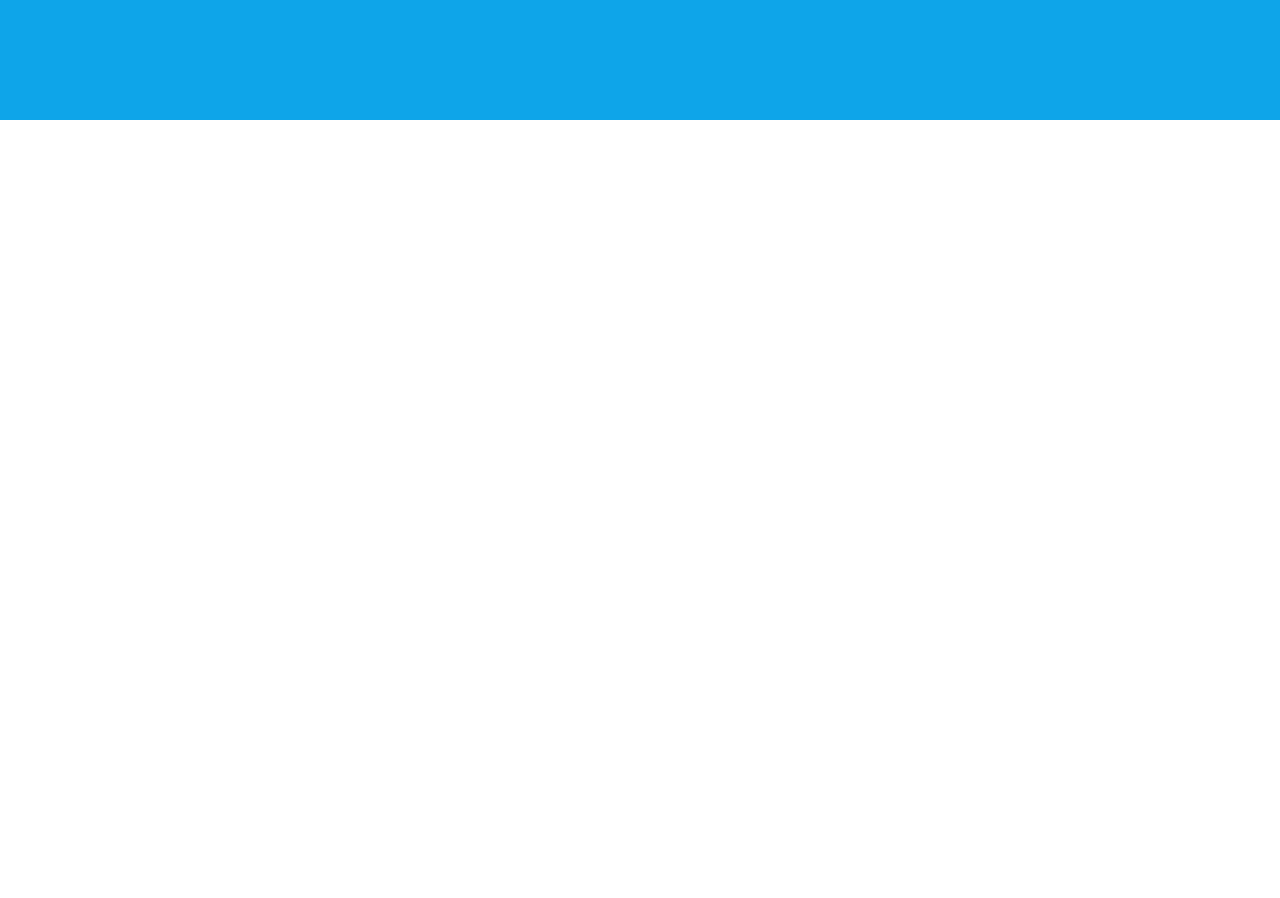
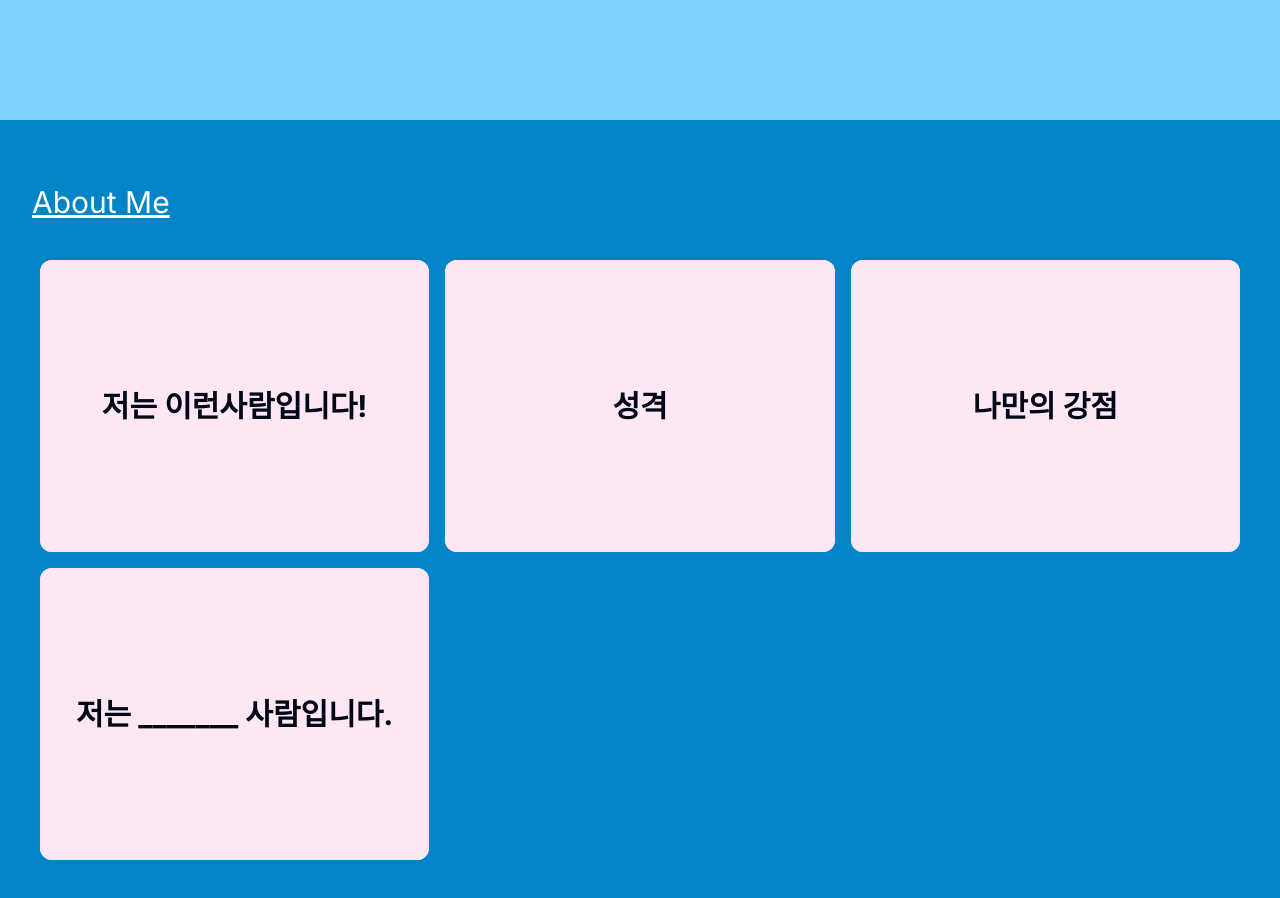
Before and after one commit to cyd5538/portfolio, a Next.js app: page / in a window 1280 px wide. Shown: the part 680-1578 px from the top of the page. Before the commit the page ends 800 px from the top, so only its background shows below. Built offline with nearby package versions, Linux system fonts and the light colour scheme.

Commit message:
Feat: about me 구현

```diff
--- a/app/page.tsx
+++ b/app/page.tsx
@@ -1,16 +1,15 @@
 "use client";
 
-import Container from "@/components/Container";
+import About from "@/components/About/About";
 import Main from "@/components/Home/Home";
 import Nav from "@/components/Nav";
 
 export default function Home() {
   return (
-    <div className="bg-sky-500">
+    <div className="">
       <Nav />
-      <Container>
-        <Main />
-      </Container>
+      <Main />
+      <About />
     </div>
   );
 }
--- /dev/null
+++ b/components/About/About.tsx
@@ -0,0 +1,20 @@
+
+import React from 'react'
+import { LayoutGrid } from '../ui/layout-grid';
+import cards from '@/lib/aboutData';
+import Container from '../Container';
+
+const About = () => {
+  return (
+    <main className='h-screen relative w-full pt-16 pb-14 bg-sky-600' id="About">
+      <Container>
+        <h1 className='text-3xl underline text-white'>
+          About Me
+        </h1>
+      </Container>
+      <LayoutGrid cards={cards} />
+    </main>
+  )
+}
+
+export default About
--- a/components/Container.tsx
+++ b/components/Container.tsx
@@ -6,7 +6,7 @@ interface ContainerProps {
 
 const Container: React.FC<ContainerProps> = ({ children }) => {
   return (
-    <div className='container w-full'>
+    <div className='container w-full relative overflow-x-hidden'>
       {children}
     </div>
   );
--- a/components/Home/Home.tsx
+++ b/components/Home/Home.tsx
@@ -1,6 +1,7 @@
 import React from 'react'
 import { TypewriterEffect } from '../ui/typewriter-effect'
 import HomeBlossom from './HomeBlossom';
+import Container from '../Container';
 
 const Main = () => {
 
@@ -27,13 +28,15 @@ const Main = () => {
   ];
 
   return (
-    <main className='h-screen w-full'>
-      <HomeBlossom />
-      <div className='h-screen w-full flex justify-center items-center'>
-        <div className='w-2/3'>
-          <TypewriterEffect words={words}/>
+    <main className='h-screen w-full bg-sky-300'>
+      <Container>
+        <HomeBlossom />
+        <div className='h-screen w-full flex justify-center items-center'>
+          <div className='w-2/3'>
+            <TypewriterEffect words={words}/>
+          </div>
         </div>
-      </div>
+      </Container>
     </main>
   )
 }
--- /dev/null
+++ b/components/ui/layout-grid.tsx
@@ -0,0 +1,107 @@
+"use client";
+import React, { useState, useRef, useEffect } from "react";
+import { motion } from "framer-motion";
+import { cn } from "@/lib/utils";
+import Image from "next/image";
+
+type Card = {
+  id: number;
+  content: JSX.Element | React.ReactNode | string;
+  className: string;
+  thumbnail: string;
+};
+
+export const LayoutGrid = ({ cards }: { cards: Card[] }) => {
+  const [selected, setSelected] = useState<Card | null>(null);
+  const [lastSelected, setLastSelected] = useState<Card | null>(null);
+
+  const handleClick = (card: Card) => {
+    setLastSelected(selected);
+    setSelected(card);
+  };
+
+  const handleOutsideClick = () => {
+    setLastSelected(selected);
+    setSelected(null);
+  };
+
+  return (
+    <div className="w-full h-full p-10 grid grid-cols-1 md:grid-cols-3  max-w-7xl mx-auto gap-4 ">
+      {cards.map((card, i) => (
+        <div key={i} className={cn(card.className, "")}>
+          <motion.div
+            onClick={() => handleClick(card)}
+            className={cn(
+              card.className,
+              "relative overflow-hidden",
+              selected?.id === card.id
+                ? "rounded-lg cursor-pointer absolute inset-0 h-1/2 w-full md:w-1/2 m-auto z-50 flex justify-center items-center flex-wrap flex-col"
+                : lastSelected?.id === card.id
+                ? "z-40 bg-white rounded-xl h-full w-full"
+                : "bg-white rounded-xl h-full w-full"
+            )}
+            layout
+          >
+            {selected?.id === card.id && <SelectedCard selected={selected} />}
+            <BlurImage card={card} />
+          </motion.div>
+        </div>
+      ))}
+      <motion.div
+        onClick={handleOutsideClick}
+        className={cn(
+          "fixed h-full w-full left-0 top-0 bg-black opacity-0 z-10",
+          selected?.id ? "pointer-events-auto" : "pointer-events-none"
+        )}
+        animate={{ opacity: selected?.id ? 0.3 : 0 }}
+      />
+    </div>
+  );
+};
+
+const BlurImage = ({ card }: { card: Card }) => {
+  const [loaded, setLoaded] = useState(false);
+  return (
+    <div
+    onLoad={() => setLoaded(true)}
+    className={cn(
+      "bg-pink-100 font-bold object-cover drop-shadow-lg shadow-lg object-top absolute inset-0 h-full w-full transition duration-200 sm:text-3xl text-sm flex justify-center items-center",
+      // loaded ? "blur-none" : "blur-md"
+    )}>
+      {card.thumbnail}
+    </div>
+  );
+};
+
+const SelectedCard = ({ selected }: { selected: Card | null }) => {
+  return (
+    <div className="bg-transparent h-full w-full flex flex-col justify-end rounded-lg shadow-2xl relative z-[60]">
+      <motion.div
+        initial={{
+          opacity: 0,
+        }}
+        animate={{
+          opacity: 0.8,
+        }}
+        className="absolute inset-0 h-full w-full bg-black opacity-80 z-10"
+      />
+      <motion.div
+        initial={{
+          opacity: 0,
+          y: 100,
+        }}
+        animate={{
+          opacity: 1,
+          y: 0,
+        }}
+        transition={{
+          duration: 0.3,
+          ease: "easeInOut",
+        }}
+        className="relative px-8 pb-4 z-[70]"
+      >
+        {selected?.content}
+      </motion.div>
+    </div>
+  );
+};
--- /dev/null
+++ b/lib/aboutData.tsx
@@ -0,0 +1,94 @@
+const SkeletonOne = () => {
+  return (
+    <div>
+      <p className="font-bold text-4xl text-white">저는 이런사람입니다!</p>
+      <p className="font-normal text-base text-white"></p>
+      <p className="font-normal text-base my-4 max-w-lg text-neutral-200">
+      안녕하세요! 저는 최영진입니다. 프론트엔드 개발자로서다양한 웹 애플리케이션을 개발하고 있습니다.
+      저는 코드의 가독성과 유지보수성을 중요시하며,
+      사용자 친화적인 인터페이스를 디자인하는 것에 큰 관심을 가지고 있습니다.
+      </p>
+    </div>
+  );
+};
+
+const SkeletonTwo = () => {
+  return (
+    <div>
+      <p className="font-bold text-4xl text-white">내 성격의 장단점</p>
+      <p className="font-normal text-base text-white"></p>
+      <p className="font-normal text-base my-4 max-w-lg text-neutral-200">
+      제 성격의 장점은 <b className="underline">친화적인 성격</b>으로, 다양한 역할을 가진 동료들과의 협업을 원활하게 이끌어내며,
+      <b className="underline">조직 내에 빠르게 적응</b>할 수 있습니다. 그러나 가끔은 결정을 내리기 어려워하는 유유부단한 면이 있습니다.
+      이를 보완하기 위해 적극적으로 소통하고 함께 토의하여 결정을 내리고 있습니다.
+      </p>
+    </div>
+  );
+};
+const SkeletonThree = () => {
+  return (
+    <div>
+      <p className="font-bold text-4xl text-white">나만의 강점</p>
+      <p className="font-normal text-base text-white"></p>
+      <p className="font-normal text-base my-4 max-w-lg text-neutral-200">
+      제 강점은 끊임없는 학습과 성장에 대한 열정입니다. 팀원들과 소통하면서 배우는 것을 즐기고, 제가 알고 있는 지식이 있다면 적극적으로 공유하여 팀 전체가 함께 성장할 수 있도록 노력합니다.
+      </p>
+      <p className="font-normal text-base my-4 max-w-lg text-neutral-200">
+      또한, 프로젝트에 새로운 기술이나 라이브러리를 도입할 때에는 주도적으로 제안하고, 팀원들과 함께 새로운 기술을 배우고 적용하는 과정을 즐깁니다. 이러한 자세를 바탕으로 입사 후에도 팀과 회사에 도움이 되고 싶습니다. 함께 성장하고 발전하는 기회를 소중히 여기며, 끊임없는 도전과 혁신을 통해 회사의 목표를 달성하는 데 기여하고 싶습니다.
+      </p>
+    </div>
+  );
+};
+const SkeletonFour = () => {
+  return (
+    <div>
+      <p className="font-bold text-4xl text-white">저는 ___ 사람입니다.</p>
+      <p className="font-normal text-base text-white"></p>
+      <p className="font-normal text-base my-4 max-w-lg text-neutral-200">
+        가독성과 유지보수가 용이한 코드를 짜기위해 노력하는
+      </p>
+      <p className="font-normal text-base my-4 max-w-lg text-neutral-200">
+        팀원들과 적극적으로 소통하는
+      </p>
+      <p className="font-normal text-base my-4 max-w-lg text-neutral-200">
+        새로운 기술의 습득과 변화에 두려워하지 않는
+      </p>
+      <p className="font-normal text-base my-4 max-w-lg text-neutral-200">
+        자신의 의견을 잘 드러내는
+      </p>
+    </div>
+  );
+};
+
+const cards = [
+  {
+    id: 1,
+    content: <SkeletonOne />,
+    className: "md:col-span-2",
+    thumbnail:
+      "저는 이런사람입니다!",
+  },
+  {
+    id: 2,
+    content: <SkeletonTwo />,
+    className: "col-span-1",
+    thumbnail:
+      "성격",
+  },
+  {
+    id: 3,
+    content: <SkeletonThree />,
+    className: "col-span-1",
+    thumbnail:
+      "나만의 강점",
+  },
+  {
+    id: 4,
+    content: <SkeletonFour />,
+    className: "md:col-span-2",
+    thumbnail:
+      "저는 _______ 사람입니다.",
+  },
+];
+
+export default cards;
```
